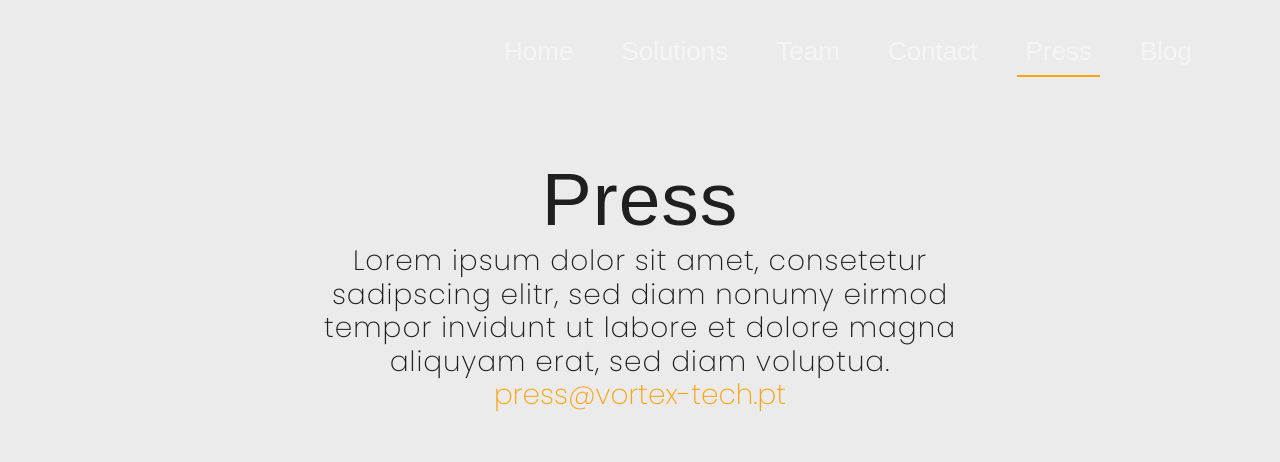
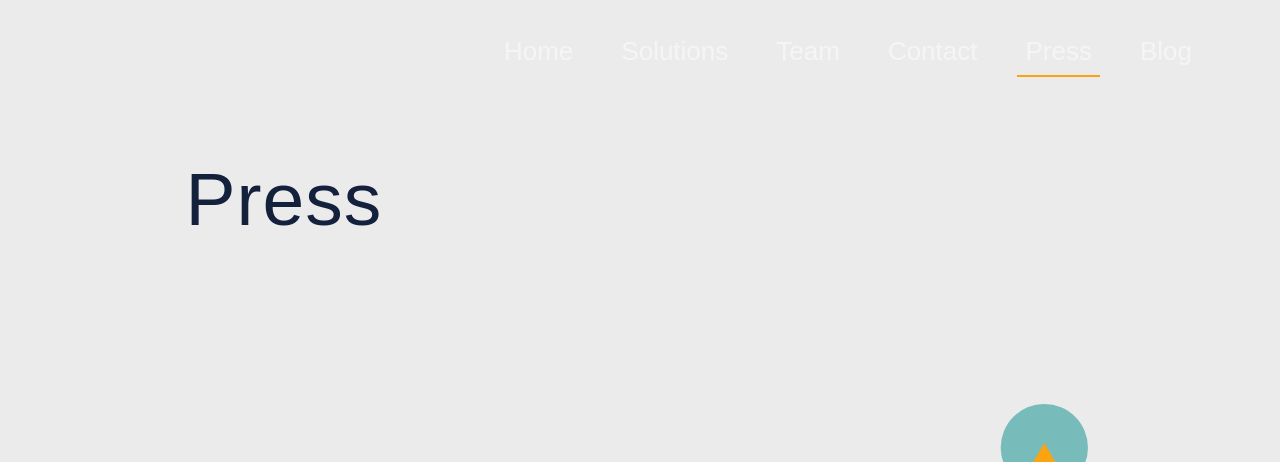
Before and after one commit to LGP21-LGP1/lgp21-lgp1.github.io, a Next.js app: page /press in a window 1280 px wide. Shown: the top 462 px of the page. Built offline with nearby package versions, Linux system fonts and the light colour scheme; no server answers; a web font is replaced by a local one.

Commit message:
updated title layout and styling

```diff
--- a/pages/press.js
+++ b/pages/press.js
@@ -17,13 +17,12 @@ export default function Press() {
         </Head>
         <Navbar dark={false} page={'press'} />
         <main>
-          <PageTitle
-            title="Press"
-            description='Lorem ipsum dolor sit amet, consetetur sadipscing elitr,
-            sed diam nonumy eirmod tempor invidunt ut labore et dolore magna aliquyam erat,
-            sed diam voluptua.'
-            titleContact='press@vortex-tech.pt'
-          />
+          <div className={style.title}>
+            <PageTitle
+              title="Press"
+              description=''
+            />
+          </div>
           <PressGeometric width={'85%'} className={style.geometric}></PressGeometric>
           <section className={style.pressContent}>
             <div className={style.downloadButtons}>
--- a/styles/contact.module.css
+++ b/styles/contact.module.css
@@ -12,6 +12,10 @@
     display: flex;
     flex-direction: column;
     align-items: center;
+}
+
+.title {
+    width: 57%;
 }
 
 .decoration {
@@ -29,5 +33,5 @@
 }
 
 .emptySpace{
-    height: 200px;
+    height: 225px;
 }
--- a/styles/global.css
+++ b/styles/global.css
@@ -87,14 +87,20 @@ main {
   font-size: 29px;
 }
 
+.page-content{
+  width:90%;
+  margin: 0 auto;
+  padding: 0 50px;
+}
+
 .page-title {
   font-weight: bold;
   font-size: 99px;
   width: 100%;
   min-height: 200px;
-  text-align: center;
+  text-align: start;
   margin: 50px auto;
-  color: #1F1F1F;
+  color: var(--blue);
 }
 
 .page-title h1 {
@@ -102,14 +108,14 @@ main {
   font-family: var(--reross);
   font-size: 75px;
   margin: 0;
-  color: inherit;
+  color: var(--blue);
 }
 
 .page-title h3 {
   font-family: var(--poppins);
   font-weight: 300;
   width: 50%;
-  margin: auto;
+  color: var(--blue);
 }
 
 .page-title h3.titleContact {
--- a/styles/press.module.css
+++ b/styles/press.module.css
@@ -26,3 +26,8 @@
 .geometric {
     align-self: flex-start;
 }
+
+.title {
+    align-self: flex-start;
+    margin-left: 14.5%;
+}
```
Also changed, not shown: pages/contact.js (+6 -4 lines).
